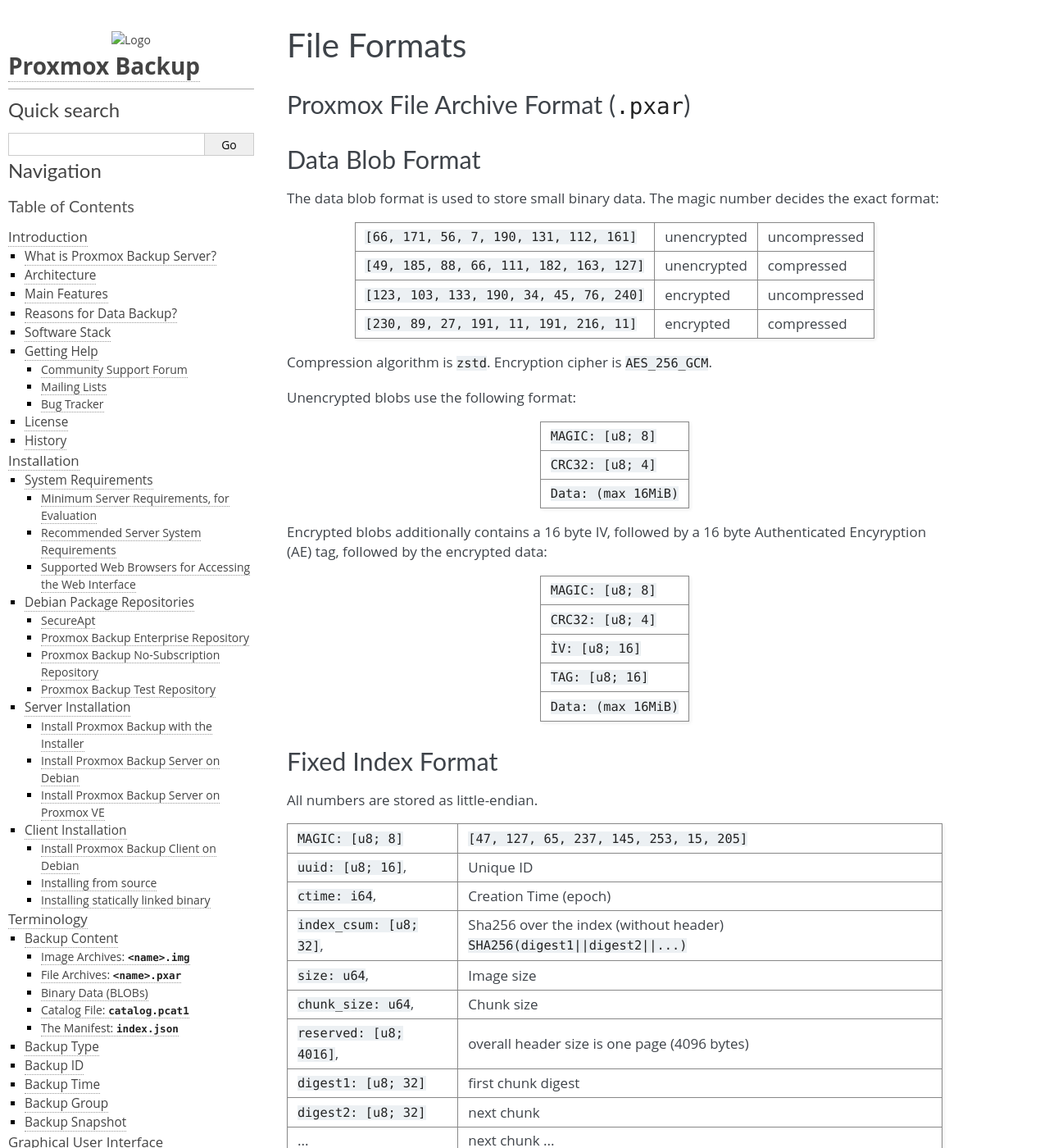
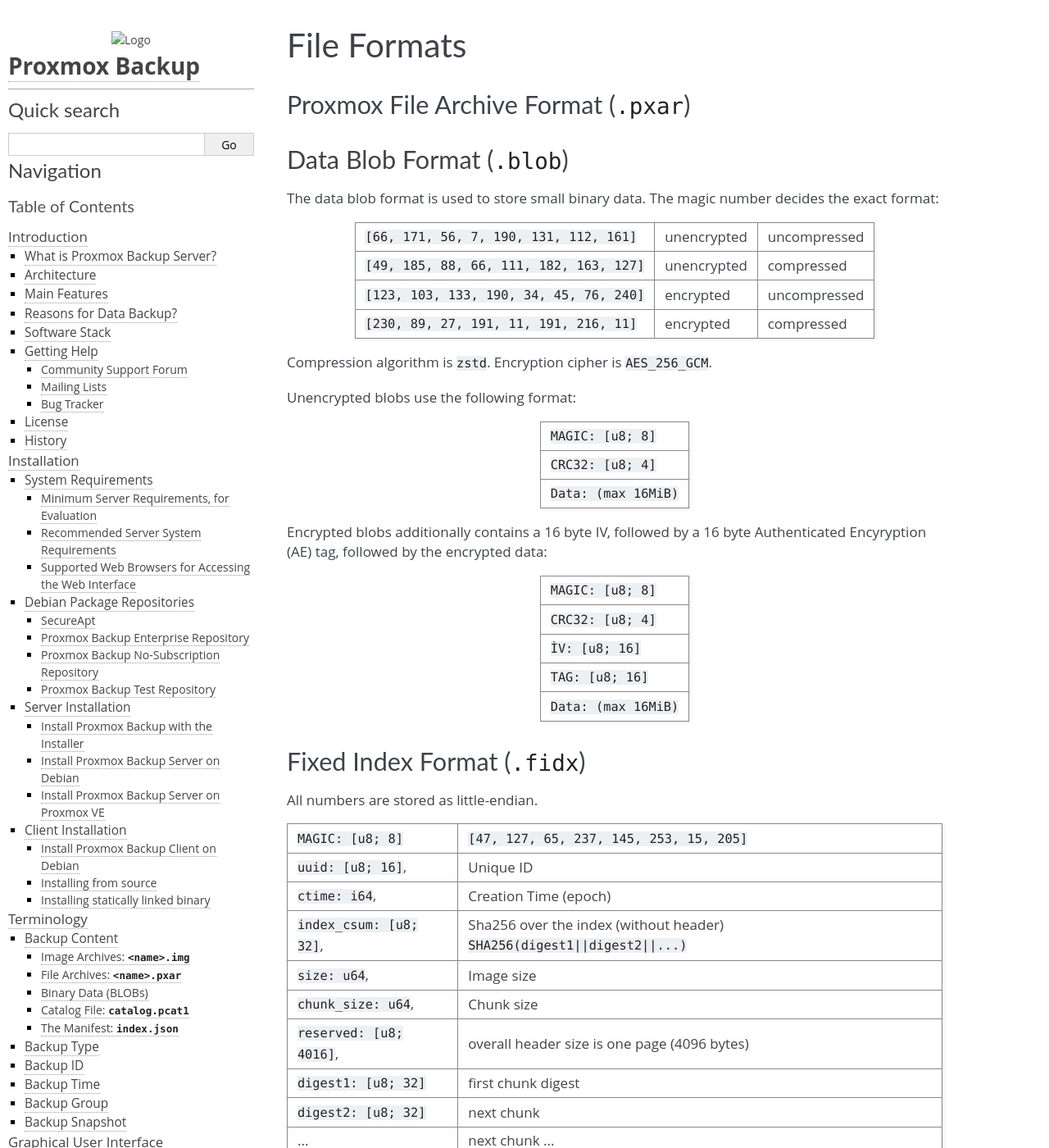
Before and after one commit to proxmox/proxmox-backup, a Sphinx documentation site: the page built from docs/file-formats.rst, in a window 1280 px wide and 1400 px high. Shown: the whole window at 82% size. Built offline with Sphinx 7.4.7, drawn with Linux system fonts in a browser that asks for light colours; some of the changed text lies outside the part shown.

Commit message:
docs: add file extensions to file formats

```diff
--- a/docs/file-formats.rst
+++ b/docs/file-formats.rst
@@ -11,8 +11,8 @@
 
 .. _data-blob-format:
 
-Data Blob Format
-----------------
+Data Blob Format (``.blob``)
+----------------------------
 
 The data blob format is used to store small binary data. The magic number decides the exact format:
 
@@ -58,8 +58,8 @@
 
 .. _fixed-index-format:
 
-Fixed Index Format
-------------------
+Fixed Index Format  (``.fidx``)
+-------------------------------
 
 All numbers are stored as little-endian.
 
```
Also changed, not shown: other parts of docs/file-formats.rst (+2 -2 lines).
